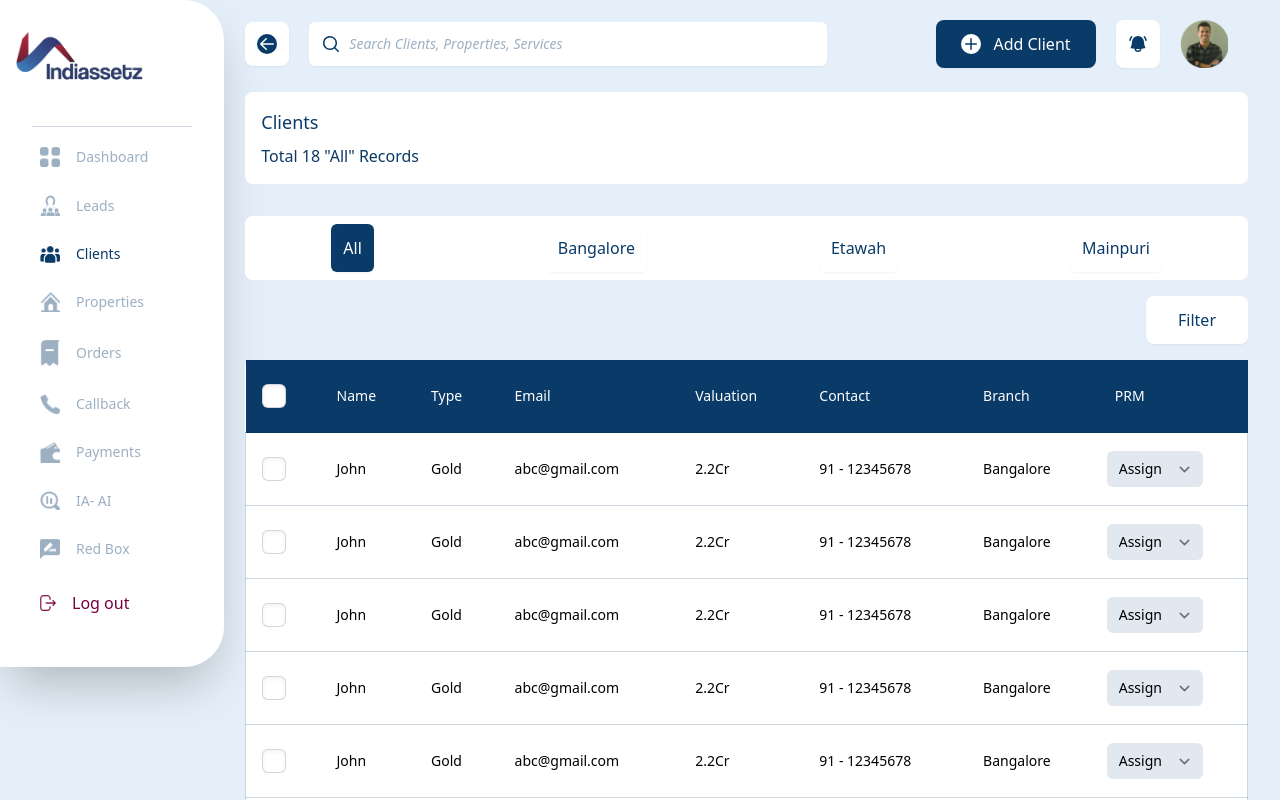
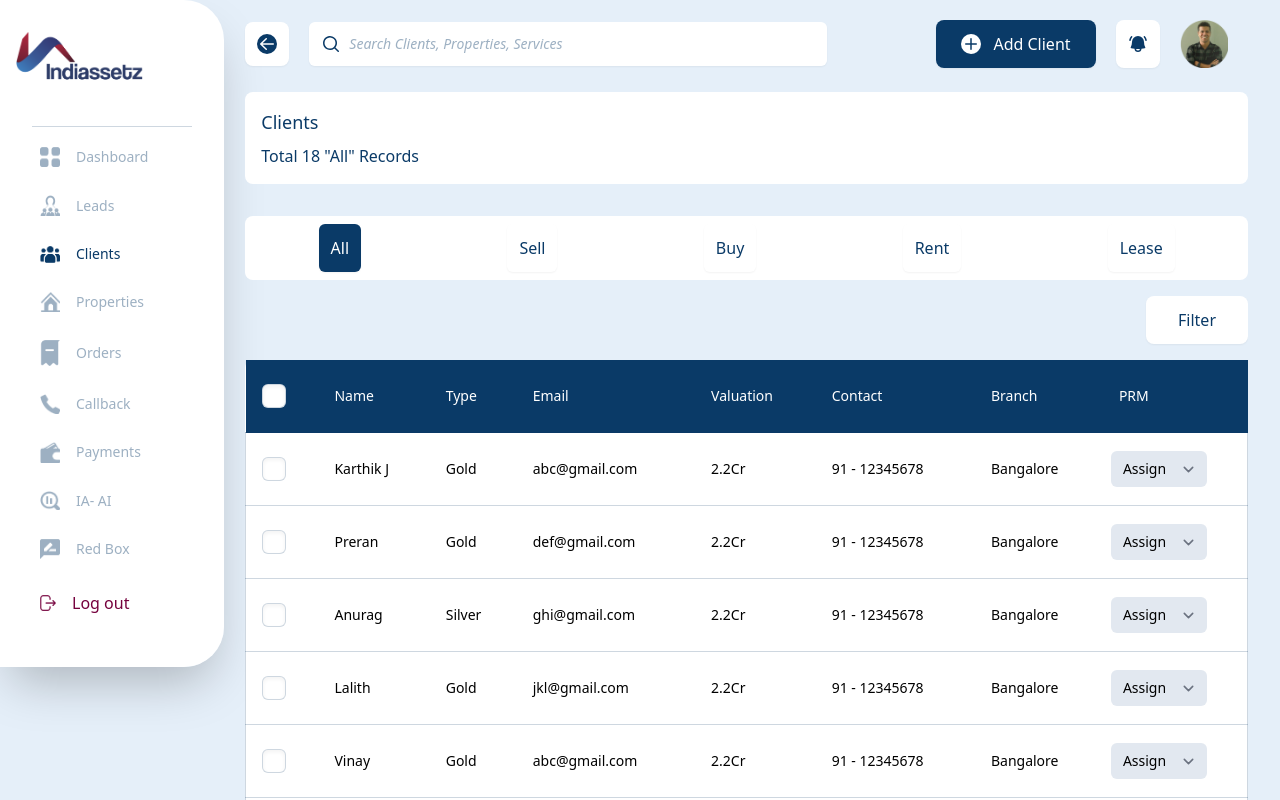
Before and after one commit to aparna2899/Indiassetz, a React (Create React App) app: page / in a window 1280 px wide. Built offline with nearby package versions, Linux system fonts and the light colour scheme; the HTML template or start-up script is replaced by a standard one.

Commit message:
fix pagination and filter

```diff
--- a/src/components/Button.js
+++ b/src/components/Button.js
@@ -3,7 +3,14 @@ import PropTypes from 'prop-types';
 
 const noop = () => {};
 
-const Button = ({ type = 'button', buttonText, onClick = noop, className = '', children }) => {
+const Button = ({
+  type = 'button',
+  buttonText,
+  onClick = noop,
+  className = '',
+  children,
+  disabled
+}) => {
   const handleClick = (e) => {
     return onClick(e);
   };
@@ -11,8 +18,9 @@ const Button = ({ type = 'button', buttonText, onClick = noop, className = '', c
     <button
       type={type}
       onClick={handleClick}
+      disabled={disabled}
       className={classnames(
-        'inline-flex items-center rounded-lg px-3 py-3 text-base font-medium shadow-sm',
+        'inline-flex items-center rounded-lg px-3 py-3 text-base font-medium shadow-sm cursor-pointer',
         [className]
       )}>
       {children}
--- a/src/components/Checkbox.js
+++ b/src/components/Checkbox.js
@@ -1,21 +1,13 @@
 import React from 'react';
 import PropTypes from 'prop-types';
 
-const Checkbox = (props) => {
-  const { name, label, value, onChange } = props;
-
+const Checkbox = ({ isChecked, onChange }) => {
   return (
     <div className="flex items-center inline-block align-middle relative">
-      <label className="text-sm font-bold" htmlFor={name}>
-        {label}
-      </label>
       <input
         type="checkbox"
-        name={name}
-        id={name}
         className=" form-checkbox w-6 h-6 rounded-md shadow-inner bg-white border border-lightgray"
-        value={value}
-        checked={value}
+        checked={isChecked}
         onChange={onChange}
       />
     </div>
--- a/src/components/FilterOptions.js
+++ b/src/components/FilterOptions.js
@@ -2,17 +2,17 @@ import React from 'react';
 import PropTypes from 'prop-types';
 import Button from './Button';
 
-const Filter = ({ options, selectedOption, handleFilterChange }) => {
+const Filter = ({ statusList, selectedStatus, handleFilterChange }) => {
   return (
     <div className="flex items-center justify-around bg-white mb-4 rounded-lg">
-      {options.map((option) => (
+      {statusList.map((status) => (
         <Button
-          key={option}
-          buttonText={option}
-          onClick={() => handleFilterChange(option)}
+          key={status}
+          buttonText={status}
+          onClick={() => handleFilterChange(status)}
           type="button"
           className={`mx-2 my-2 py-2 px-14 rounded-md hover:bg-slate-200 ${
-            option === selectedOption ? 'bg-blue text-white' : 'shadow-none text-blue'
+            status === selectedStatus ? 'bg-blue text-white' : 'shadow-none text-blue'
           }`}></Button>
       ))}
     </div>
--- a/src/components/Pagination.js
+++ b/src/components/Pagination.js
@@ -9,8 +9,6 @@ const Pagination = ({
   currentPage,
   totalData
 }) => {
-  const previousDisabled = currentPage === 1;
-  const nextDisabled = currentPage === totalPages;
   return (
     <div className="flex justify-end items-center">
       <div>
@@ -27,13 +25,13 @@ const Pagination = ({
         <Button
           buttonText="<"
           onClick={paginateBack}
-          disabled={previousDisabled}
+          disabled={currentPage === 1 ? true : false}
           className="bg-blue text-white py-1 rounded-none"></Button>
         <span className="font-bold mx-4">{currentPage}</span>
         <Button
           buttonText=">"
           onClick={paginateFront}
-          disabled={nextDisabled}
+          disabled={currentPage === totalPages ? true : false}
           className="bg-blue text-white py-1 rounded-none"></Button>
       </div>
     </div>
--- a/src/components/Table/Table.js
+++ b/src/components/Table/Table.js
@@ -20,11 +20,11 @@ const Table = ({ data, children }) => {
 
   const handleHeaderCheckboxChange = () => {
     setIsHeaderChecked(!isHeaderChecked);
+    setAllCheckboxSelected(!allCheckboxSelected);
   };
 
   const handleSelectAllCheckBox = () => {
-    if (isHeaderChecked) setAllCheckboxSelected(true);
-    else setAllCheckboxSelected(false);
+    setAllCheckboxSelected(!allCheckboxSelected);
   };
 
   return (
--- a/src/components/Table/TableHeader.js
+++ b/src/components/Table/TableHeader.js
@@ -7,11 +7,7 @@ const TableHeader = ({ data, isHeaderChecked, handleHeaderCheckboxChange }) => {
   return (
     <tr className="bg-blue text-white rounded-t-2xl">
       <div className="py-6 px-4">
-        <Checkbox
-          name="selectAll"
-          isChecked={isHeaderChecked}
-          onChange={handleHeaderCheckboxChange}
-        />
+        <Checkbox isChecked={isHeaderChecked} onChange={handleHeaderCheckboxChange} />
       </div>
       {Object.keys(data).map((key, index) => (
         <th key={index} className="py-6 px-4 font-normal text-sm">
--- a/src/components/Table/TableRow.js
+++ b/src/components/Table/TableRow.js
@@ -4,17 +4,11 @@ import Checkbox from '../Checkbox';
 import { Link } from 'react-router-dom';
 
 const TableRow = ({ data, allCheckboxSelected, handleSelectAllCheckBox, children }) => {
-  console.log(allCheckboxSelected);
   return (
     <tr className="border border-lightgray hover:bg-slate-100">
       <div className="py-6 px-4">
-        <Checkbox
-          name="selectAll"
-          isChecked={allCheckboxSelected}
-          onChange={handleSelectAllCheckBox}
-        />
+        <Checkbox isChecked={allCheckboxSelected} onChange={handleSelectAllCheckBox} />
       </div>
-
       {Object.values(data).map((value, index) => {
         if (typeof value === 'object') {
           return (
--- a/src/data/data.json
+++ b/src/data/data.json
@@ -1,6 +1,114 @@
 [
   {
+    "Name": "Karthik J",
+    "Type": "Gold",
+    "Email": "abc@gmail.com",
+    "Valuation": "2.2Cr",
+    "Contact": "91 - 12345678",
+    "Branch": "Bangalore",
+    "PRM": {
+      "Assign": "Assign",
+      "Nalini": "Nalini"
+    }
+  },
+  {
+    "Name": "Preran",
+    "Type": "Gold",
+    "Email": "def@gmail.com",
+    "Valuation": "2.2Cr",
+    "Contact": "91 - 12345678",
+    "Branch": "Bangalore",
+    "PRM": {
+      "Assign": "Assign",
+      "Nalini": "Nalini"
+    }
+  },
+  {
+    "Name": "Anurag",
+    "Type": "Silver",
+    "Email": "ghi@gmail.com",
+    "Valuation": "2.2Cr",
+    "Contact": "91 - 12345678",
+    "Branch": "Bangalore",
+    "PRM": {
+      "Assign": "Assign",
+      "Nalini": "Nalini"
+    }
+  },
+  {
+    "Name": "Lalith",
+    "Type": "Gold",
+    "Email": "jkl@gmail.com",
+    "Valuation": "2.2Cr",
+    "Contact": "91 - 12345678",
+    "Branch": "Bangalore",
+    "PRM": {
+      "Assign": "Assign",
+      "Nalini": "Nalini"
+    }
+  },
+  {
+    "Name": "Vinay",
+    "Type": "Gold",
+    "Email": "abc@gmail.com",
+    "Valuation": "2.2Cr",
+    "Contact": "91 - 12345678",
+    "Branch": "Bangalore",
+    "PRM": {
+      "Assign": "Assign",
+      "Nalini": "Nalini"
+    }
+  },
+  {
     "Name": "John",
+    "Type": "Gold",
+    "Email": "abc@gmail.com",
+    "Valuation": "2.2Cr",
+    "Contact": "91 - 12345678",
+    "Branch": "Bangalore",
+    "PRM": {
+      "Assign": "Assign",
+      "Nalini": "Nalini"
+    }
+  },
+  {
+    "Name": "Karthik J",
+    "Type": "Gold",
+    "Email": "efg@gmail.com",
+    "Valuation": "2.2Cr",
+    "Contact": "91 - 12345678",
+    "Branch": "Bangalore",
+    "PRM": {
+      "Assign": "Assign",
+      "Nalini": "Nalini"
+    }
+  },
+  {
+    "Name": "Preran",
+    "Type": "Silver",
+    "Email": "lmn@gmail.com",
+    "Valuation": "2.2Cr",
+    "Contact": "91 - 12345678",
+    "Branch": "Bangalore",
+    "PRM": {
+      "Assign": "Assign",
+      "Nalini": "Nalini"
+    }
+  },
+  {
+    "Name": "John",
+    "Type": "Gold",
+    "Email": "abc@gmail.com",
+    "Valuation": "2.2Cr",
+    "Contact": "91 - 12345678",
+    "Branch": "Bangalore",
+    "PRM": {
+      "Assign": "Assign",
+      "Nalini": "Nalini"
+    }
+  },
+  {
+    "Name": "Lalith",
     "Type": "Gold",
     "Email": "abc@gmail.com",
     "Valuation": "2.2Cr",
@@ -36,9 +144,33 @@
     }
   },
   {
-    "Name": "John",
+    "Name": "Vinay",
     "Type": "Gold",
-    "Email": "abc@gmail.com",
+    "Email": "qwe@gmail.com",
+    "Valuation": "2.2Cr",
+    "Contact": "91 - 12345678",
+    "Branch": "Bangalore",
+    "PRM": {
+      "Assign": "Assign",
+      "Nalini": "Nalini"
+    }
+  },
+  {
+    "Name": "Preran",
+    "Type": "Gold",
+    "Email": "kwe@gmail.com",
+    "Valuation": "2.2Cr",
+    "Contact": "91 - 12345678",
+    "Branch": "Bangalore",
+    "PRM": {
+      "Assign": "Assign",
+      "Nalini": "Nalini"
+    }
+  },
+  {
+    "Name": "Lalith",
+    "Type": "Gold",
+    "Email": "lmn@gmail.com",
     "Valuation": "2.2Cr",
     "Contact": "91 - 12345678",
     "Branch": "Bangalore",
@@ -50,7 +182,7 @@
   {
     "Name": "John",
     "Type": "Gold",
-    "Email": "abc@gmail.com",
+    "Email": "pqr@gmail.com",
     "Valuation": "2.2Cr",
     "Contact": "91 - 12345678",
     "Branch": "Bangalore",
@@ -62,139 +194,7 @@
   {
     "Name": "John",
     "Type": "Gold",
-    "Email": "abc@gmail.com",
-    "Valuation": "2.2Cr",
-    "Contact": "91 - 12345678",
-    "Branch": "Bangalore",
-    "PRM": {
-      "Assign": "Assign",
-      "Nalini": "Nalini"
-    }
-  },
-  {
-    "Name": "John",
-    "Type": "Gold",
-    "Email": "abc@gmail.com",
-    "Valuation": "2.2Cr",
-    "Contact": "91 - 12345678",
-    "Branch": "Bangalore",
-    "PRM": {
-      "Assign": "Assign",
-      "Nalini": "Nalini"
-    }
-  },
-  {
-    "Name": "John",
-    "Type": "Gold",
-    "Email": "abc@gmail.com",
-    "Valuation": "2.2Cr",
-    "Contact": "91 - 12345678",
-    "Branch": "Bangalore",
-    "PRM": {
-      "Assign": "Assign",
-      "Nalini": "Nalini"
-    }
-  },
-  {
-    "Name": "John",
-    "Type": "Gold",
-    "Email": "abc@gmail.com",
-    "Valuation": "2.2Cr",
-    "Contact": "91 - 12345678",
-    "Branch": "Bangalore",
-    "PRM": {
-      "Assign": "Assign",
-      "Nalini": "Nalini"
-    }
-  },
-  {
-    "Name": "John",
-    "Type": "Gold",
-    "Email": "abc@gmail.com",
-    "Valuation": "2.2Cr",
-    "Contact": "91 - 12345678",
-    "Branch": "Bangalore",
-    "PRM": {
-      "Assign": "Assign",
-      "Nalini": "Nalini"
-    }
-  },
-  {
-    "Name": "John",
-    "Type": "Gold",
-    "Email": "abc@gmail.com",
-    "Valuation": "2.2Cr",
-    "Contact": "91 - 12345678",
-    "Branch": "Bangalore",
-    "PRM": {
-      "Assign": "Assign",
-      "Nalini": "Nalini"
-    }
-  },
-  {
-    "Name": "John",
-    "Type": "Gold",
-    "Email": "abc@gmail.com",
-    "Valuation": "2.2Cr",
-    "Contact": "91 - 12345678",
-    "Branch": "Bangalore",
-    "PRM": {
-      "Assign": "Assign",
-      "Nalini": "Nalini"
-    }
-  },
-  {
-    "Name": "John",
-    "Type": "Gold",
-    "Email": "abc@gmail.com",
-    "Valuation": "2.2Cr",
-    "Contact": "91 - 12345678",
-    "Branch": "Bangalore",
-    "PRM": {
-      "Assign": "Assign",
-      "Nalini": "Nalini"
-    }
-  },
-  {
-    "Name": "John",
-    "Type": "Gold",
-    "Email": "abc@gmail.com",
-    "Valuation": "2.2Cr",
-    "Contact": "91 - 12345678",
-    "Branch": "Bangalore",
-    "PRM": {
-      "Assign": "Assign",
-      "Nalini": "Nalini"
-    }
-  },
-  {
-    "Name": "John",
-    "Type": "Gold",
-    "Email": "abc@gmail.com",
-    "Valuation": "2.2Cr",
-    "Contact": "91 - 12345678",
-    "Branch": "Bangalore",
-    "PRM": {
-      "Assign": "Assign",
-      "Nalini": "Nalini"
-    }
-  },
-  {
-    "Name": "John",
-    "Type": "Gold",
-    "Email": "abc@gmail.com",
-    "Valuation": "2.2Cr",
-    "Contact": "91 - 12345678",
-    "Branch": "Bangalore",
-    "PRM": {
-      "Assign": "Assign",
-      "Nalini": "Nalini"
-    }
-  },
-  {
-    "Name": "John",
-    "Type": "Gold",
-    "Email": "abc@gmail.com",
+    "Email": "asd@gmail.com",
     "Valuation": "2.2Cr",
     "Contact": "91 - 12345678",
     "Branch": "Etawah",
@@ -204,9 +204,9 @@
     }
   },
   {
-    "Name": "John",
+    "Name": "Preran",
     "Type": "Gold",
-    "Email": "abc@gmail.com",
+    "Email": "ijk@gmail.com",
     "Valuation": "2.2Cr",
     "Contact": "91 - 12345678",
     "Branch": "Mainpuri",
--- /dev/null
+++ b/src/data/status.json
@@ -0,0 +1,226 @@
+{
+  "Sell": [
+    {
+      "Name": "Karthik J",
+      "Type": "Gold",
+      "Email": "abc@gmail.com",
+      "Valuation": "2.2Cr",
+      "Contact": "91 - 12345678",
+      "Branch": "Bangalore",
+      "PRM": {
+        "Assign": "Assign",
+        "Nalini": "Nalini"
+      }
+    },
+    {
+      "Name": "Preran",
+      "Type": "Gold",
+      "Email": "def@gmail.com",
+      "Valuation": "2.2Cr",
+      "Contact": "91 - 12345678",
+      "Branch": "Bangalore",
+      "PRM": {
+        "Assign": "Assign",
+        "Nalini": "Nalini"
+      }
+    },
+    {
+      "Name": "Anurag",
+      "Type": "Silver",
+      "Email": "ghi@gmail.com",
+      "Valuation": "2.2Cr",
+      "Contact": "91 - 12345678",
+      "Branch": "Bangalore",
+      "PRM": {
+        "Assign": "Assign",
+        "Nalini": "Nalini"
+      }
+    },
+    {
+      "Name": "Lalith",
+      "Type": "Gold",
+      "Email": "jkl@gmail.com",
+      "Valuation": "2.2Cr",
+      "Contact": "91 - 12345678",
+      "Branch": "Bangalore",
+      "PRM": {
+        "Assign": "Assign",
+        "Nalini": "Nalini"
+      }
+    }
+  ],
+  "Buy": [
+    {
+      "Name": "Vinay",
+      "Type": "Gold",
+      "Email": "abc@gmail.com",
+      "Valuation": "2.2Cr",
+      "Contact": "91 - 12345678",
+      "Branch": "Bangalore",
+      "PRM": {
+        "Assign": "Assign",
+        "Nalini": "Nalini"
+      }
+    },
+    {
+      "Name": "John",
+      "Type": "Gold",
+      "Email": "abc@gmail.com",
+      "Valuation": "2.2Cr",
+      "Contact": "91 - 12345678",
+      "Branch": "Bangalore",
+      "PRM": {
+        "Assign": "Assign",
+        "Nalini": "Nalini"
+      }
+    },
+    {
+      "Name": "Karthik J",
+      "Type": "Gold",
+      "Email": "efg@gmail.com",
+      "Valuation": "2.2Cr",
+      "Contact": "91 - 12345678",
+      "Branch": "Bangalore",
+      "PRM": {
+        "Assign": "Assign",
+        "Nalini": "Nalini"
+      }
+    },
+    {
+      "Name": "Preran",
+      "Type": "Silver",
+      "Email": "lmn@gmail.com",
+      "Valuation": "2.2Cr",
+      "Contact": "91 - 12345678",
+      "Branch": "Bangalore",
+      "PRM": {
+        "Assign": "Assign",
+        "Nalini": "Nalini"
+      }
+    },
+    {
+      "Name": "John",
+      "Type": "Gold",
+      "Email": "abc@gmail.com",
+      "Valuation": "2.2Cr",
+      "Contact": "91 - 12345678",
+      "Branch": "Bangalore",
+      "PRM": {
+        "Assign": "Assign",
+        "Nalini": "Nalini"
+      }
+    },
+    {
+      "Name": "Lalith",
+      "Type": "Gold",
+      "Email": "abc@gmail.com",
+      "Valuation": "2.2Cr",
+      "Contact": "91 - 12345678",
+      "Branch": "Bangalore",
+      "PRM": {
+        "Assign": "Assign",
+        "Nalini": "Nalini"
+      }
+    }
+  ],
+  "Rent": [
+    {
+      "Name": "John",
+      "Type": "Gold",
+      "Email": "abc@gmail.com",
+      "Valuation": "2.2Cr",
+      "Contact": "91 - 12345678",
+      "Branch": "Bangalore",
+      "PRM": {
+        "Assign": "Assign",
+        "Nalini": "Nalini"
+      }
+    },
+    {
+      "Name": "John",
+      "Type": "Gold",
+      "Email": "abc@gmail.com",
+      "Valuation": "2.2Cr",
+      "Contact": "91 - 12345678",
+      "Branch": "Bangalore",
+      "PRM": {
+        "Assign": "Assign",
+        "Nalini": "Nalini"
+      }
+    },
+    {
+      "Name": "Vinay",
+      "Type": "Gold",
+      "Email": "qwe@gmail.com",
+      "Valuation": "2.2Cr",
+      "Contact": "91 - 12345678",
+      "Branch": "Bangalore",
+      "PRM": {
+        "Assign": "Assign",
+        "Nalini": "Nalini"
+      }
+    }
+  ],
+  "Lease": [
+    {
+      "Name": "Preran",
+      "Type": "Gold",
+      "Email": "kwe@gmail.com",
+      "Valuation": "2.2Cr",
+      "Contact": "91 - 12345678",
+      "Branch": "Bangalore",
+      "PRM": {
+        "Assign": "Assign",
+        "Nalini": "Nalini"
+      }
+    },
+    {
+      "Name": "Lalith",
+      "Type": "Gold",
+      "Email": "lmn@gmail.com",
+      "Valuation": "2.2Cr",
+      "Contact": "91 - 12345678",
+      "Branch": "Bangalore",
+      "PRM": {
+        "Assign": "Assign",
+        "Nalini": "Nalini"
+      }
+    },
+    {
+      "Name": "John",
+      "Type": "Gold",
+      "Email": "pqr@gmail.com",
+      "Valuation": "2.2Cr",
+      "Contact": "91 - 12345678",
+      "Branch": "Bangalore",
+      "PRM": {
+        "Assign": "Assign",
+        "Nalini": "Nalini"
+      }
+    },
+    {
+      "Name": "John",
+      "Type": "Gold",
+      "Email": "asd@gmail.com",
+      "Valuation": "2.2Cr",
+      "Contact": "91 - 12345678",
+      "Branch": "Etawah",
+      "PRM": {
+        "Assign": "Assign",
+        "Nalini": "Nalini"
+      }
+    },
+    {
+      "Name": "Preran",
+      "Type": "Gold",
+      "Email": "ijk@gmail.com",
+      "Valuation": "2.2Cr",
+      "Contact": "91 - 12345678",
+      "Branch": "Mainpuri",
+      "PRM": {
+        "Assign": "Assign",
+        "Nalini": "Nalini"
+      }
+    }
+  ]
+}
--- a/src/pages/ClientList.js
+++ b/src/pages/ClientList.js
@@ -6,32 +6,35 @@ import Button from '../components/Button';
 import Filter from '../components/FilterOptions';
 import Checkbox from '../components/Checkbox';
 import data from '../data/data.json';
+import statusData from '../data/status.json';
 
-// const options = ['All', 'Sell', 'Buy', 'Rent', 'Lease'];
-const options = ['All', 'Bangalore', 'Etawah', 'Mainpuri'];
+// const options = ['All', 'Bangalore', 'Etawah', 'Mainpuri'];
+const statusList = ['All', 'Sell', 'Buy', 'Rent', 'Lease'];
 
 export default function ClientList() {
-  const [selectedOption, setSelectedOption] = useState('All');
+  // const [selectedOption, setSelectedOption] = useState('All');
   const [filteredData, setFilteredData] = useState(data);
+  const [selectedStatus, setSelectedStatus] = useState('All');
+
+  const handleFilterChange = (status) => {
+    setSelectedStatus(status);
+    if (status === 'All') {
+      setFilteredData(data);
+    } else {
+      setFilteredData(statusData[status]);
+    }
+  };
 
   const handleChange = (event) => {
     console.log(event.target.checked);
-  };
-  const handleFilterChange = (option) => {
-    setSelectedOption(option);
-    if (option === 'All') {
-      setFilteredData(data);
-    } else {
-      setFilteredData(data.filter((item) => item.Branch === option));
-    }
   };
 
   return (
     <Container pathToImg="profilepic.png" buttonText="Add Client">
       <HeadingBox heading="Clients" description={`Total ${data.length} "All" Records`} />
       <Filter
-        options={options}
-        selectedOption={selectedOption}
+        statusList={statusList}
+        selectedStatus={selectedStatus}
         handleFilterChange={handleFilterChange}
       />
       <div className="text-right mb-4">
```
